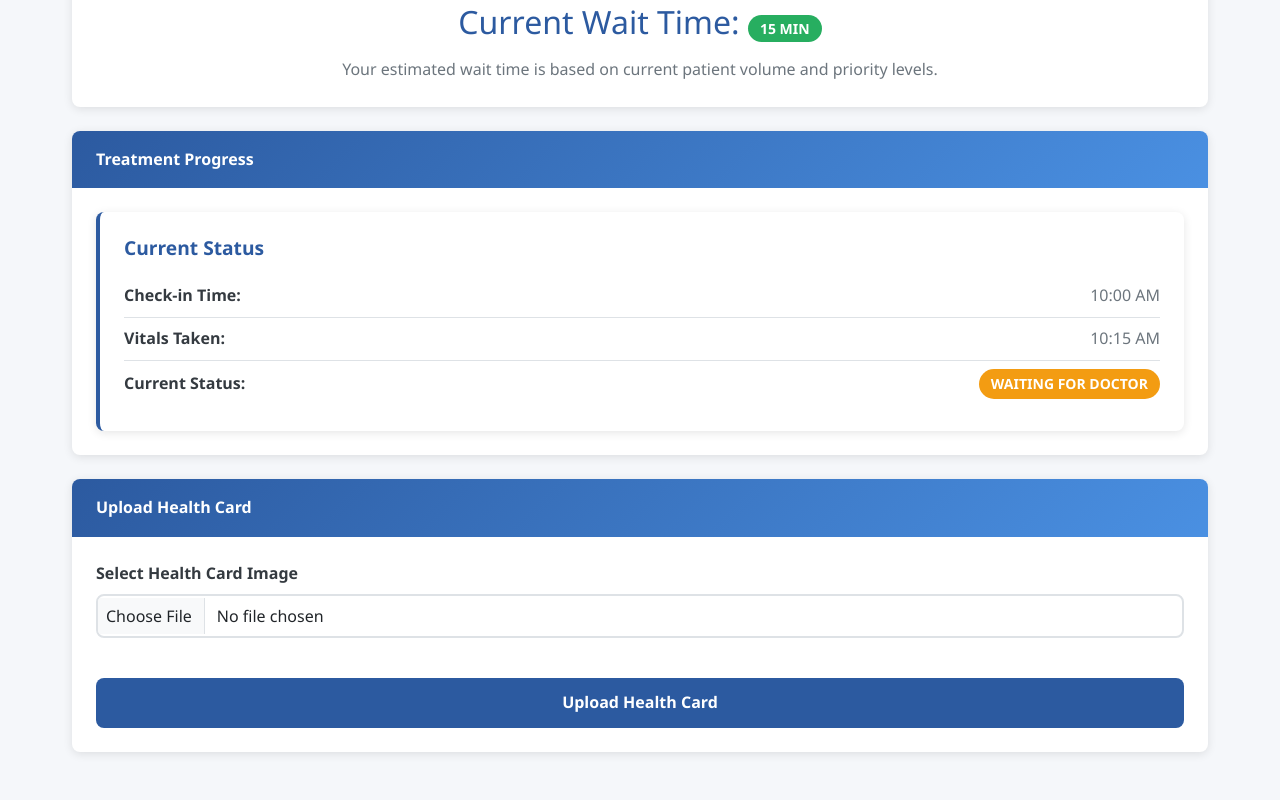
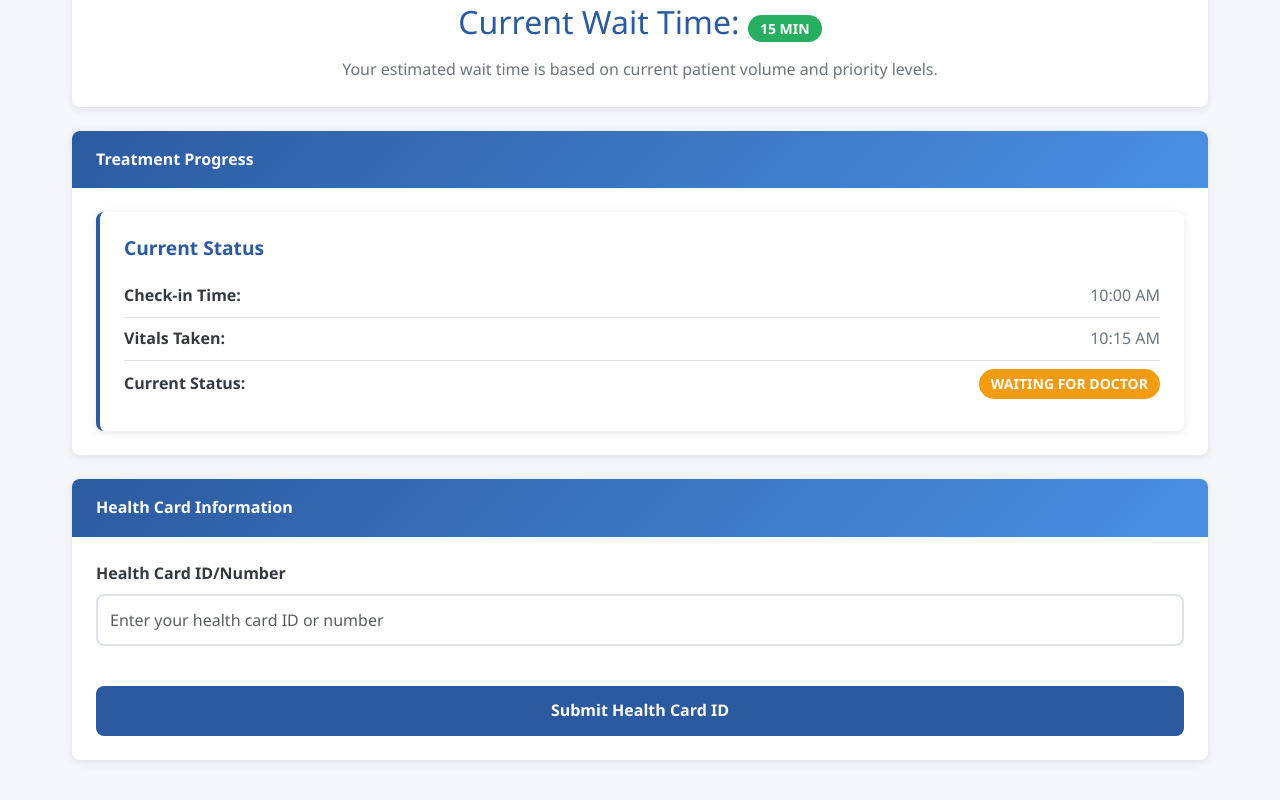
Before and after one commit to hospitalhelpers/hospitalmanager, a React (Vite) app in the folder frontend/: page / in a window 1280 px wide. Shown: the part 501-1301 px from the top of the page. Built offline with nearby package versions, Linux system fonts and the light colour scheme.

Commit message:
feat: health card id

```diff
--- a/frontend/src/components/PatientDashboard.jsx
+++ b/frontend/src/components/PatientDashboard.jsx
@@ -3,33 +3,21 @@ import WaitTimeDisplay from "./WaitTimeDisplay";
 import ProgressReport from "./ProgressReport";
 
 const PatientDashboard = () => {
-  const [selectedFile, setSelectedFile] = useState(null);
-  const [uploadStatus, setUploadStatus] = useState("");
+  const [healthCardId, setHealthCardId] = useState("");
+  const [submitStatus, setSubmitStatus] = useState("");
 
-  const handleFileChange = (event) => {
-    const file = event.target.files[0];
-    if (file) {
-      if (file.type.startsWith('image/')) {
-        setSelectedFile(file);
-        setUploadStatus("File selected: " + file.name);
-      } else {
-        setUploadStatus("Please select an image file");
-        setSelectedFile(null);
-      }
+  const handleHealthCardSubmit = () => {
+    if (healthCardId.trim() === "") {
+      setSubmitStatus("Please enter your health card ID");
+      return;
     }
-  };
 
-  const handleUpload = () => {
-    if (selectedFile) {
-      // Simulate upload process
-      setUploadStatus("Uploading...");
-      setTimeout(() => {
-        setUploadStatus("Health card uploaded successfully!");
-        setSelectedFile(null);
-      }, 2000);
-    } else {
-      setUploadStatus("Please select a file first");
-    }
+    // Simulate submission process
+    setSubmitStatus("Submitting health card ID...");
+    setTimeout(() => {
+      setSubmitStatus("Health card ID submitted successfully!");
+      setHealthCardId("");
+    }, 1500);
   };
 
   return (
@@ -42,45 +30,32 @@ const PatientDashboard = () => {
       <ProgressReport />
 
       <div className="healthcare-card">
-        <div className="healthcare-card-header">Upload Health Card</div>
+        <div className="healthcare-card-header">Health Card Information</div>
         <div className="healthcare-card-body">
           <div className="form-group">
-            <label className="form-label">Select Health Card Image</label>
+            <label className="form-label">Health Card ID/Number</label>
             <input
-              type="file"
+              type="text"
               className="form-control"
-              accept="image/*"
-              onChange={handleFileChange}
-              style={{ padding: '0.5rem' }}
+              value={healthCardId}
+              onChange={(e) => setHealthCardId(e.target.value)}
+              placeholder="Enter your health card ID or number"
             />
           </div>
-
-          {selectedFile && (
-            <div className="patient-info-item" style={{ marginTop: '1rem' }}>
-              <div className="info-row">
-                <span className="info-label">Selected File:</span>
-                <span className="info-value">{selectedFile.name}</span>
-              </div>
-              <div className="info-row">
-                <span className="info-label">File Size:</span>
-                <span className="info-value">{(selectedFile.size / 1024).toFixed(2)} KB</span>
-              </div>
-            </div>
-          )}
 
           <button
             type="button"
             className="search-button"
-            onClick={handleUpload}
-            disabled={!selectedFile}
+            onClick={handleHealthCardSubmit}
+            disabled={!healthCardId.trim()}
             style={{ marginTop: '1rem' }}
           >
-            Upload Health Card
+            Submit Health Card ID
           </button>
 
-          {uploadStatus && (
-            <div className={uploadStatus.includes("successfully") ? "success" : uploadStatus.includes("Please") ? "error" : "loading"} style={{ marginTop: '1rem' }}>
-              {uploadStatus}
+          {submitStatus && (
+            <div className={submitStatus.includes("successfully") ? "success" : submitStatus.includes("Please") ? "error" : "loading"} style={{ marginTop: '1rem' }}>
+              {submitStatus}
             </div>
           )}
         </div>
```
